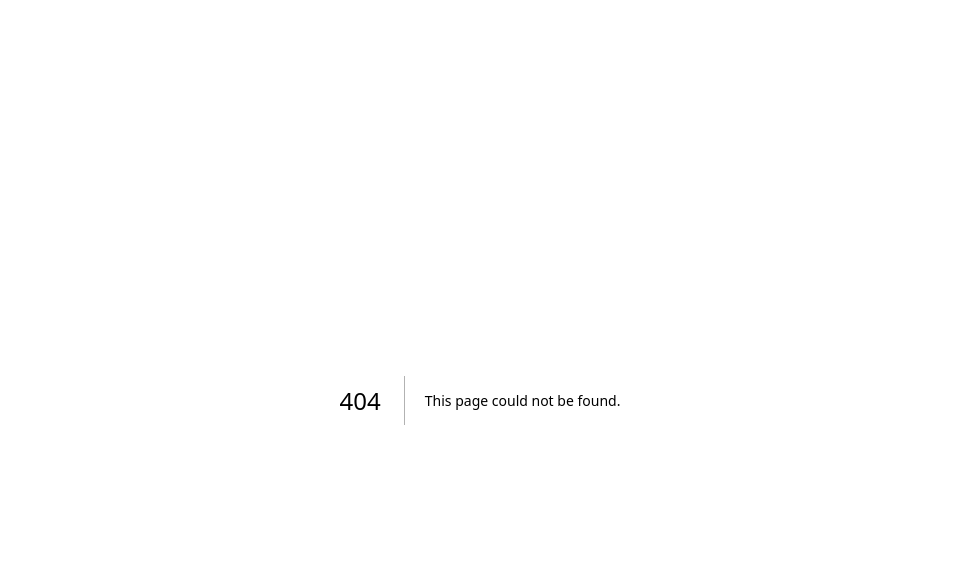
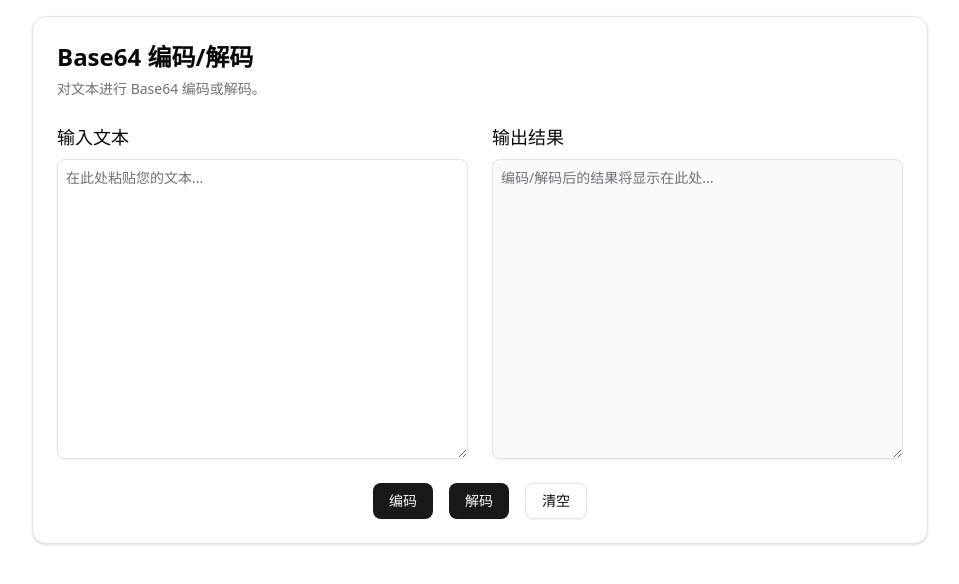
Before and after one commit to liwenka1/vven-tools, a Next.js app: page /tools/text/base64-encoder-decoder in a window 1280 px wide. Before the commit this address had no page. Shown: the top 584 px of the page, without its empty margins (160-1119 px from the left). Built offline with nearby package versions, Linux system fonts and the light colour scheme.

Commit message:
feat: 添加一个base64-encoder-decoder页面

```diff
--- /dev/null
+++ b/app/tools/text/base64-encoder-decoder/page.tsx
@@ -0,0 +1,115 @@
+"use client";
+
+import { useState } from "react";
+import { Button } from "@/components/ui/button";
+import { Textarea } from "@/components/ui/textarea";
+import { Card, CardContent, CardHeader, CardTitle, CardDescription } from "@/components/ui/card";
+
+const encodeToBase64 = (text: string): string => {
+  if (typeof window === "undefined") {
+    return "操作只能在浏览器中执行。";
+  }
+  try {
+    return window.btoa(unescape(encodeURIComponent(text)));
+  } catch (error) {
+    if (error instanceof Error) {
+      return `Base64 编码错误: ${error.message}`;
+    }
+    return "未知的 Base64 编码错误";
+  }
+};
+
+const decodeFromBase64 = (base64String: string): string => {
+  if (typeof window === "undefined") {
+    return "操作只能在浏览器中执行。";
+  }
+  try {
+    return decodeURIComponent(escape(window.atob(base64String)));
+  } catch (error) {
+    if (error instanceof Error) {
+      return `Base64 解码错误: ${error.message}`;
+    }
+    return "未知的 Base64 解码错误，请确保输入的是有效的Base64字符串。";
+  }
+};
+
+export default function Base64EncoderDecoderPage() {
+  const [inputText, setInputText] = useState<string>("");
+  const [outputText, setOutputText] = useState<string>("");
+  const [errorText, setErrorText] = useState<string>("");
+
+  const handleEncode = () => {
+    if (!inputText.trim()) {
+      setErrorText("输入内容不能为空。");
+      setOutputText("");
+      return;
+    }
+    setErrorText("");
+    const result = encodeToBase64(inputText);
+    setOutputText(result);
+  };
+
+  const handleDecode = () => {
+    if (!inputText.trim()) {
+      setErrorText("输入内容不能为空。");
+      setOutputText("");
+      return;
+    }
+    setErrorText("");
+    const result = decodeFromBase64(inputText);
+    setOutputText(result);
+  };
+
+  const handleClear = () => {
+    setInputText("");
+    setOutputText("");
+    setErrorText("");
+  };
+
+  return (
+    <div className="container mx-auto p-4">
+      <Card className="mx-auto w-full max-w-4xl">
+        <CardHeader>
+          <CardTitle className="text-2xl font-semibold">Base64 编码/解码</CardTitle>
+          <CardDescription>对文本进行 Base64 编码或解码。</CardDescription>
+        </CardHeader>
+        <CardContent>
+          <div className="grid grid-cols-1 gap-6 md:grid-cols-2">
+            <div>
+              <h3 className="mb-2 text-lg font-medium">输入文本</h3>
+              <Textarea
+                placeholder="在此处粘贴您的文本..."
+                value={inputText}
+                onChange={(e) => setInputText(e.target.value)}
+                className="min-h-[200px] rounded-md border p-2 focus:ring-2 focus:ring-blue-500 md:min-h-[300px] dark:bg-gray-700 dark:text-white"
+                aria-label="Input Text"
+              />
+            </div>
+            <div>
+              <h3 className="mb-2 text-lg font-medium">输出结果</h3>
+              <Textarea
+                placeholder="编码/解码后的结果将显示在此处..."
+                value={outputText}
+                readOnly
+                className="min-h-[200px] rounded-md border bg-gray-50 p-2 md:min-h-[300px] dark:bg-gray-800 dark:text-white"
+                aria-label="Output Result"
+              />
+            </div>
+          </div>
+          {errorText && <p className="mt-4 text-sm text-red-600 dark:text-red-400">{errorText}</p>}
+          <div className="mt-6 flex flex-col justify-center space-y-2 sm:flex-row sm:space-y-0 sm:space-x-4">
+            <Button onClick={handleEncode} className="w-full sm:w-auto">
+              编码
+            </Button>
+            <Button onClick={handleDecode} className="w-full sm:w-auto">
+              解码
+            </Button>
+            <Button onClick={handleClear} variant="outline" className="w-full sm:w-auto">
+              清空
+            </Button>
+          </div>
+        </CardContent>
+      </Card>
+    </div>
+  );
+}
--- a/components/site/ToolCategories.tsx
+++ b/components/site/ToolCategories.tsx
@@ -10,7 +10,8 @@ const categories = [
       { name: "字数统计", href: "/tools/text/word-count" },
       { name: "JSON 格式化", href: "/tools/text/json-formatter" },
       { name: "XML 转 JSON", href: "/tools/text/xml-to-json" },
-      { name: "HTML 转 MarkDown", href: "/tools/text/html-to-markdown" }
+      { name: "HTML 转 MarkDown", href: "/tools/text/html-to-markdown" },
+      { name: "Base64 编码/解码", href: "/tools/text/base64-encoder-decoder" }
     ]
   },
   {
```
